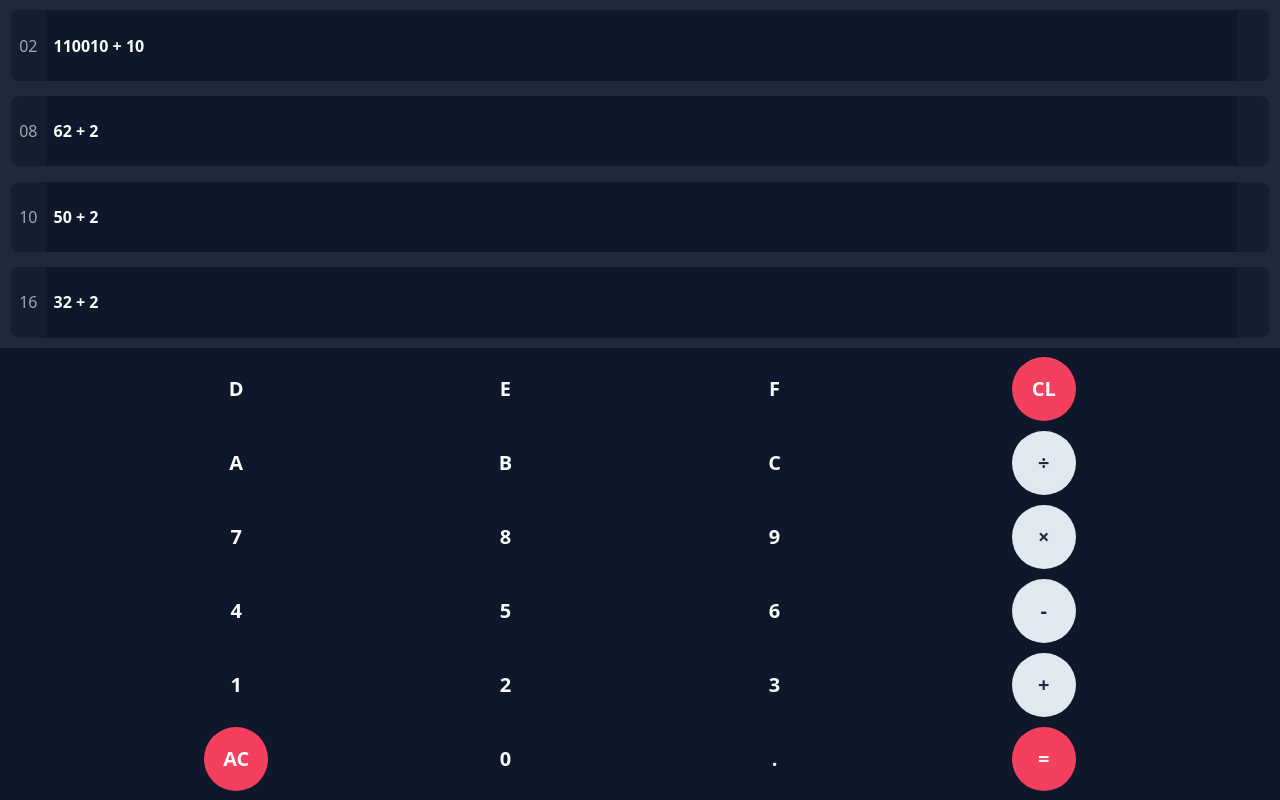
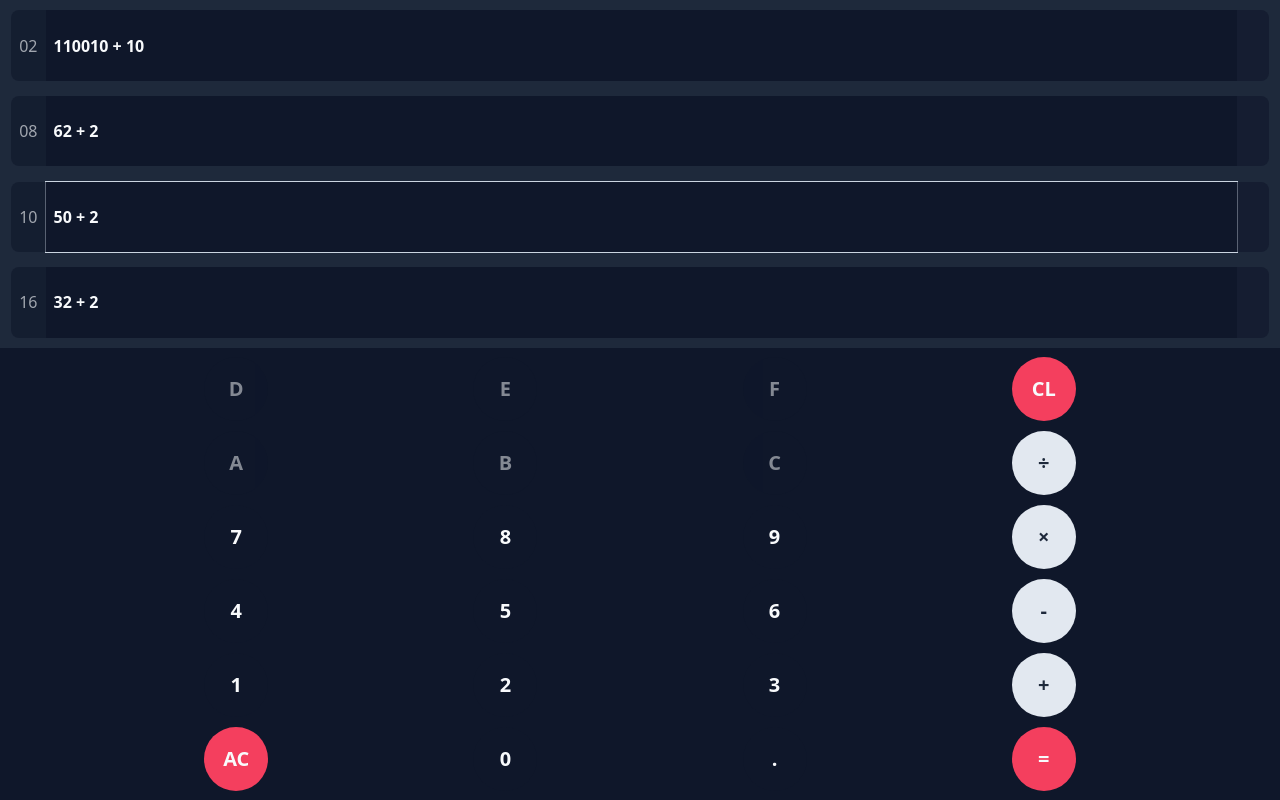
Before and after one commit to Aditya81016-Old/BaseShift, a Svelte app: page / in a window 1280 px wide. Built offline with nearby package versions, Linux system fonts and the light colour scheme.

Commit message:
made keypad dynamic

```diff
--- a/src/components/Bases.svelte
+++ b/src/components/Bases.svelte
@@ -1,10 +1,10 @@
 <script lang="ts">
-  export let theme
+  export let theme;
 
   import BaseBoard from "../units/BaseBoard.svelte";
-  import j from "jquery"
-  import {changeBase} from "../module"
-  import {flexibleNo} from "../store"
+  import j from "jquery";
+  import { changeBase } from "../module";
+  import { flexibleNo, activeInput } from "../store";
   import { onMount } from "svelte";
   import Key from "../units/Key.svelte";
 
@@ -15,22 +15,32 @@
 
   $: binaryValue = changeBase(DecimalValue, 2);
   $: OctalValue = changeBase(DecimalValue, 8);
-  $: DecimalValue = $flexibleNo
+  $: DecimalValue = $flexibleNo;
   $: HexadecimalValue = changeBase(DecimalValue, 16).toUpperCase();
 
-  let keypadHeight
+  let keypadHeight;
 
   onMount(() => {
-    keypadHeight = j("#Keypad").css("height")
-  })
+    keypadHeight = j("#Keypad").css("height");
 
+    j(`#${$activeInput}`).addClass("activeInput")
+
+    j(".baseInput").on("click", (e) => {
+      $activeInput = e.currentTarget.id
+      j(".activeInput").removeClass("activeInput")
+      j(`#${$activeInput}`).addClass("activeInput")
+    })
+  });
 </script>
 
-<main class="flex flex-col justify-evenly" style="height: calc(100vh - {keypadHeight})">
+<main
+  class="flex flex-col justify-evenly"
+  style="height: calc(100vh - {keypadHeight})"
+>
   <BaseBoard base="02" no={binaryValue} {theme} />
-  <BaseBoard base="08" no={OctalValue} {theme}/>
-  <BaseBoard base="10" no={DecimalValue} {theme}/>
-  <BaseBoard base="16" no={HexadecimalValue} {theme}/>
+  <BaseBoard base="08" no={OctalValue} {theme} />
+  <BaseBoard base="10" no={DecimalValue} {theme} />
+  <BaseBoard base="16" no={HexadecimalValue} {theme} />
 </main>
 
 <style lang="scss"></style>
--- a/src/store.ts
+++ b/src/store.ts
@@ -1,3 +1,4 @@
 import { writable } from "svelte/store";
 
-export const flexibleNo = writable("50 + 2")
+export const flexibleNo = writable("50 + 2");
+export const activeInput = writable("base10")
--- a/src/style.scss
+++ b/src/style.scss
@@ -1,3 +1,18 @@
+@import "tailwindcss/base";
+@import "tailwindcss/components";
+@import "tailwindcss/utilities";
+
+
+@tailwind base;
+@tailwind components;
+@tailwind utilities;
+
+
 .disabled {
-    opacity: 0.3;
+    opacity: 0.5;
+    pointer-events: none;
 }
+
+.activeInput {
+    @apply outline outline-1 outline-slate-300
+}
--- a/src/units/BaseBoard.svelte
+++ b/src/units/BaseBoard.svelte
@@ -15,7 +15,7 @@
   onMount(() => {});
 </script>
 
-<fieldset class="flex w-screen h-1/4">
+<fieldset class="flex w-screen h-1/4" id="base{base}-field">
   <span
     class="{bgClass} {textClass} flex flex-col justify-center p-2 font-medium text-left opacity-60 base"
     >{base}</span
@@ -24,7 +24,7 @@
     readonly
     type="text"
     id="base{base}"
-    class="{bgClass} h-1/4 {textClass} w-full font-bold text-left focus:outline-slate-300 baseInput"
+    class="{bgClass} h-1/4 {textClass} w-full font-bold text-left baseInput"
     {value}
   />
   <div
--- a/src/units/Key.svelte
+++ b/src/units/Key.svelte
@@ -1,9 +1,10 @@
 <script lang="ts">
-    import { onMount } from "svelte";
-
   export let value, type, theme, themeColor;
 
+  import { onMount } from "svelte";
+  import { activeInput } from "../store";
   import { Theme, KeyTypes } from "../variables";
+  import { isNumeric } from "jquery";
 
   let bgClass, textClass, activeClass;
 
@@ -25,11 +26,15 @@
     textClass = "text-slate-50";
     activeClass = `active:bg-${themeColor}-800`;
   }
+
+  $: base = parseInt($activeInput.replace("base", ""));
+  $: isDisabled = (isNaN(value) || value < base) && !(base < 11 && (/[A-F]/i.test(value) && value.length < 2)) ? "" : "disabled";
+
 </script>
 
 <div
   id="key{value}"
-    class="{type} {bgClass} {textClass} {activeClass} text-xl flex justify-center items-center rounded-full w-16 h-16 font-extrabold p-5 key"
+  class="{type} {bgClass} {textClass} {activeClass} {isDisabled} text-xl flex justify-center items-center rounded-full w-16 h-16 font-extrabold p-5 key"
 >
   {value}
 </div>
```
Lines whose indentation alone changed are shown as unchanged.
